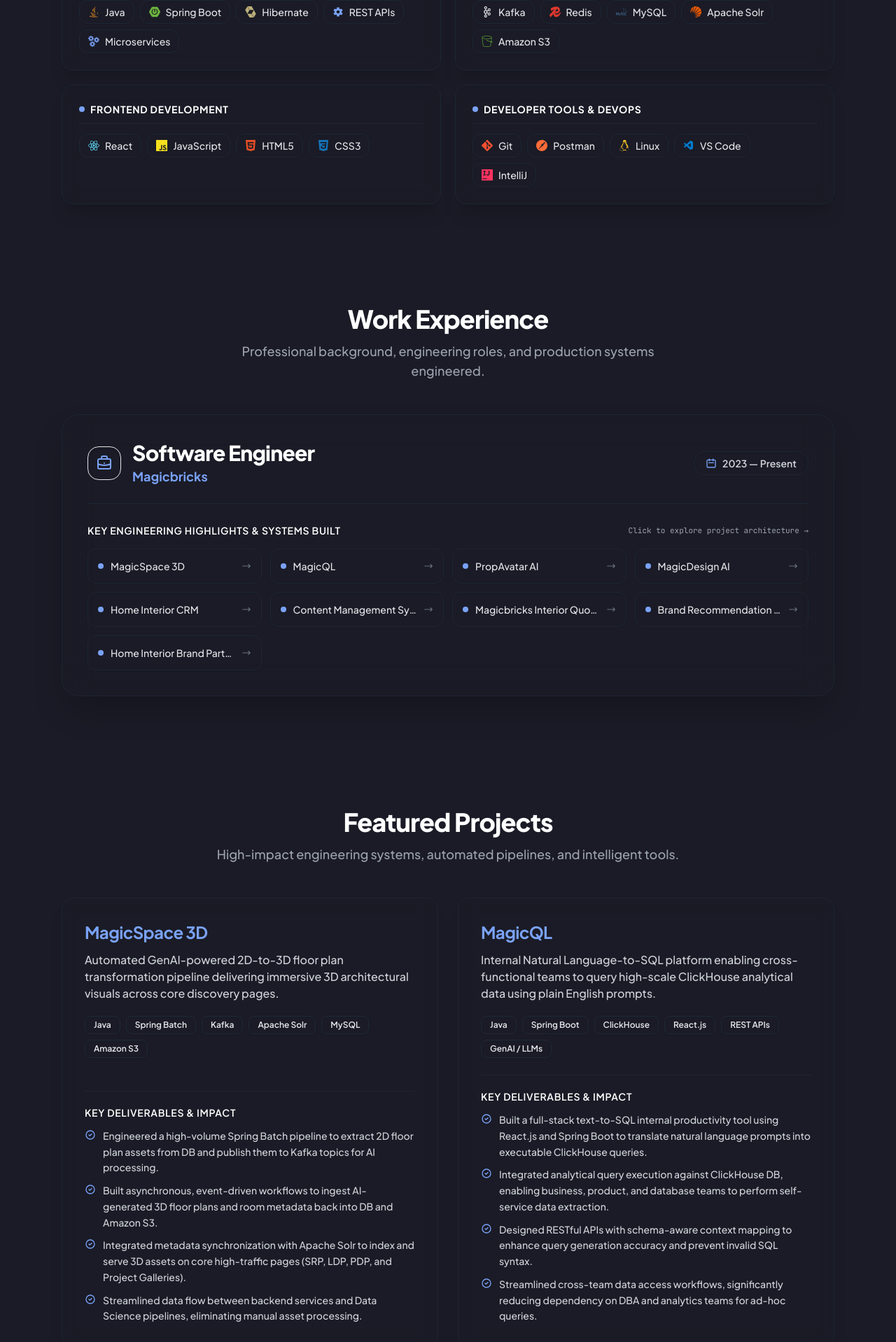
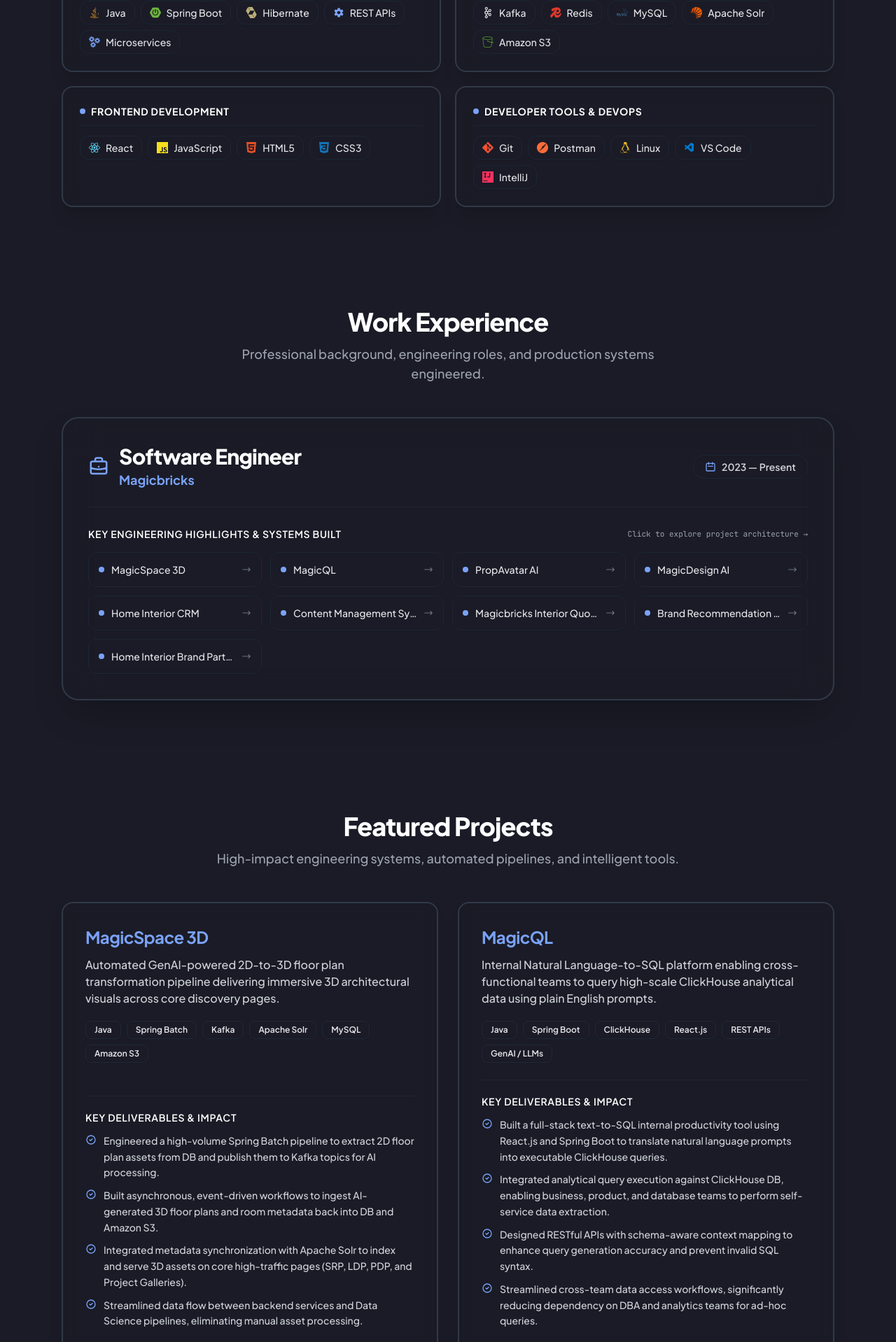
Before and after one commit to bshashikiran/bshashikiran.github.io, a React (Vite) app: page / in a window 1280 px wide. Shown: the part 1540-3458 px from the top of the page at 70% size. Built offline with nearby package versions, Linux system fonts and the light colour scheme.

Commit message:
Enhancements

```diff
--- a/src/sections/hr/HrExperience.jsx
+++ b/src/sections/hr/HrExperience.jsx
@@ -52,14 +52,12 @@
             whileInView={{ opacity: 1, y: 0 }}
             viewport={{ once: true }}
             transition={{ duration: 0.5, delay: idx * 0.1 }}
-            className='p-6 sm:p-9 rounded-3xl bg-card/60 backdrop-blur-xl border border-gray-800/80 hover:border-gray-700/80 transition-all duration-300 shadow-2xl'
+            className='p-6 sm:p-9 rounded-3xl bg-card/60 backdrop-blur-xl border-2 border-gray-700/80 hover:border-accent/80 transition-all duration-300 shadow-2xl hover:shadow-accent/10'
           >
             {/* Header: Role, Company, and Period */}
             <div className='flex flex-col sm:flex-row sm:items-center sm:justify-between gap-4 border-b border-gray-800/80 pb-6 mb-7'>
-              <div className='flex items-center gap-4'>
-                <div className='w-12 h-12 rounded-2xl bg-accent/10 border border-accent/20 flex items-center justify-center text-accent shrink-0 shadow-inner'>
-                  <HiOutlineBriefcase className='text-2xl' />
-                </div>
+              <div className='flex items-center gap-3.5'>
+                <HiOutlineBriefcase className='text-3xl text-accent shrink-0' />
                 <div>
                   <h3 className='text-2xl sm:text-3xl font-extrabold text-white tracking-tight'>
                     {exp.role}
--- a/src/sections/hr/HrProjects.jsx
+++ b/src/sections/hr/HrProjects.jsx
@@ -21,7 +21,7 @@
             whileInView={{ opacity: 1, y: 0 }}
             viewport={{ once: true }}
             transition={{ duration: 0.45, delay: idx * 0.08 }}
-            className='scroll-mt-24 group flex flex-col justify-between p-7 sm:p-8 rounded-2xl bg-card/60 backdrop-blur-md border border-gray-800/80 hover:border-accent/50 transition-all duration-300 shadow-xl hover:-translate-y-1.5 hover:shadow-2xl hover:shadow-accent/5 focus:border-accent'
+            className='scroll-mt-24 group flex flex-col justify-between p-7 sm:p-8 rounded-2xl bg-card/60 backdrop-blur-md border-2 border-gray-700/80 hover:border-accent/80 transition-all duration-300 shadow-xl hover:-translate-y-1.5 hover:shadow-2xl hover:shadow-accent/10 focus:border-accent'
           >
             <div>
               {/* Title & Badge */}
--- a/src/sections/hr/HrSkills.jsx
+++ b/src/sections/hr/HrSkills.jsx
@@ -18,7 +18,7 @@
             whileInView={{ opacity: 1, y: 0 }}
             viewport={{ once: true }}
             transition={{ duration: 0.35, delay: idx * 0.06 }}
-            className='p-5 sm:p-6 rounded-2xl bg-card/60 backdrop-blur-md border border-gray-800/80 hover:border-accent/40 transition-all duration-300 shadow-xl'
+            className='p-5 sm:p-6 rounded-2xl bg-card/60 backdrop-blur-md border-2 border-gray-700/80 hover:border-accent/80 transition-all duration-300 shadow-xl hover:shadow-2xl hover:shadow-accent/10'
           >
             {/* Category Header */}
             <div className='flex items-center gap-2 mb-3.5 pb-2.5 border-b border-gray-800/80'>
```
